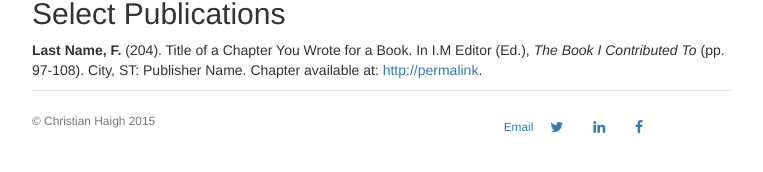
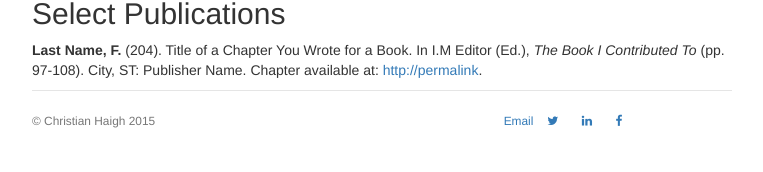
Before and after one commit to christianhaigh/christianhaigh.github.io, a Jekyll site: the page built from cv/index.html, in a window 1280 px wide. Shown: the part 389-561 px from the top of the page, without its empty margins (258-1021 px from the left). Built offline with Jekyll 4.4.1, drawn with Linux system fonts in a browser that asks for light colours.

Commit message:
Update default.html

```diff
--- a/_layouts/default.html
+++ b/_layouts/default.html
@@ -29,13 +29,13 @@
 			<p><small>&copy; Christian Haigh 2015</small></p>
 		</div>
 	  	<a href="mailto:chaigh@college.harvard.edu"><small>Email</small></a>
-	  	<a class="btn btn-social-icon btn-twitter">
+	  	<a class="btn-sm btn-social-icon btn-twitter">
     			<i class="fa fa-twitter"></i>
     		</a>
-	  	<a class="btn btn-social-icon btn-linkedin">
+	  	<a class="btn-sm btn-social-icon btn-linkedin">
     			<i class="fa fa-linkedin"></i>
     		</a>
-	  	<a class="btn btn-social-icon btn-facebook">
+	  	<a class="btn-sm btn-social-icon btn-facebook">
     			<i class="fa fa-facebook"></i>
     		</a>
 	</div>
```
